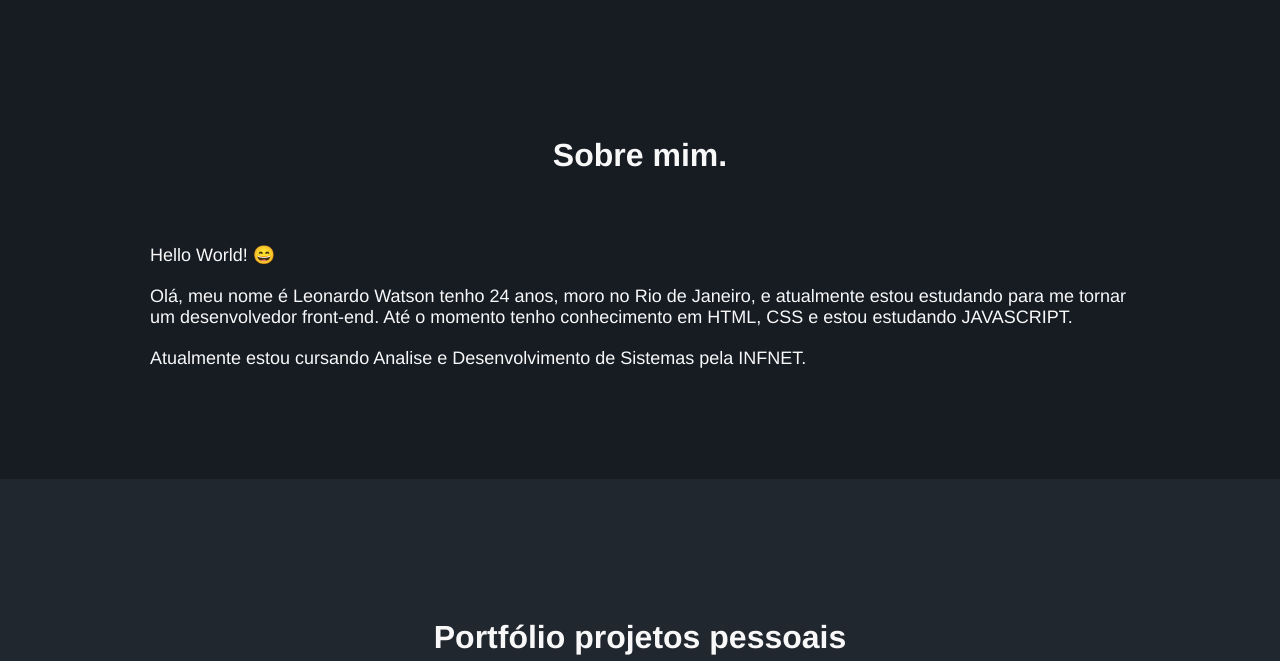
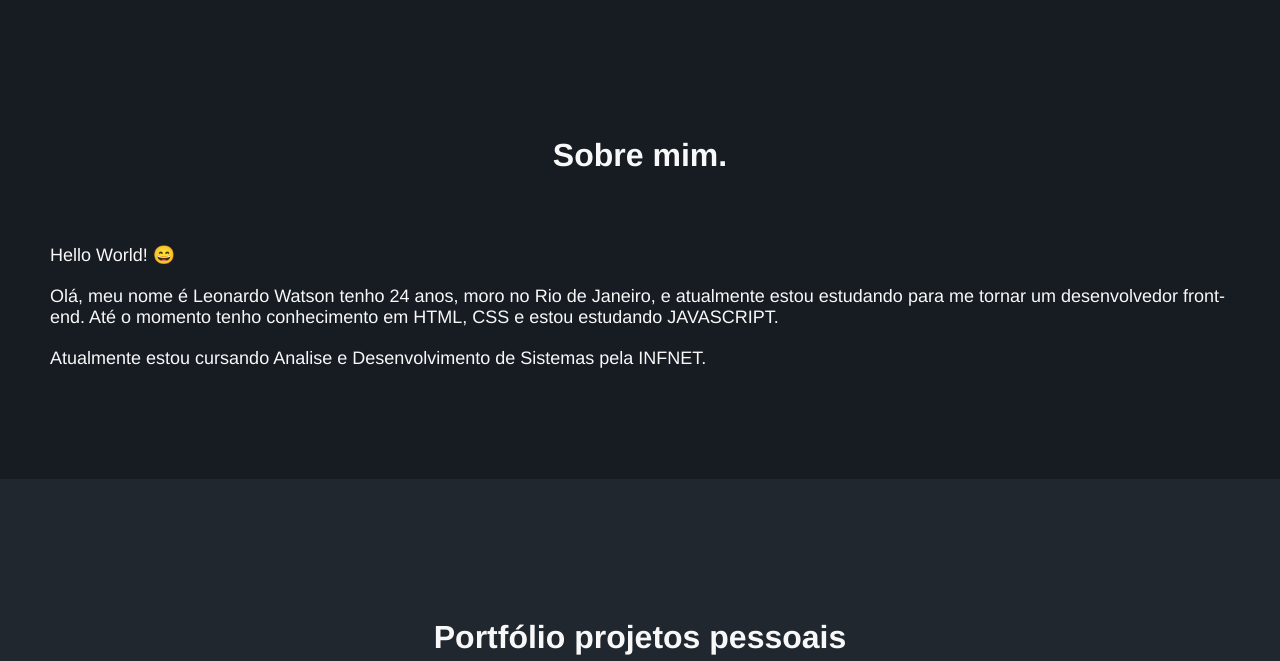
Before and after one commit to Lofinho/Rascunho-pagina-pessoal, a plain HTML site: page Projeto página pessoal/index.html in a window 1280 px wide. Shown: the part 719-1380 px from the top of the page. Drawn offline with Linux system fonts and the light colour scheme.

Commit message:
Update style.css

```diff
--- a/Projeto página pessoal/style.css
+++ b/Projeto página pessoal/style.css
@@ -157,7 +157,7 @@ p{
 }
 
 #sobre .wrapper, #portfolio .wrapper, #contato .wrapper{
-    padding: 100px;
+    padding-block: 100px;
 }
 
 .subtitulo{
```
